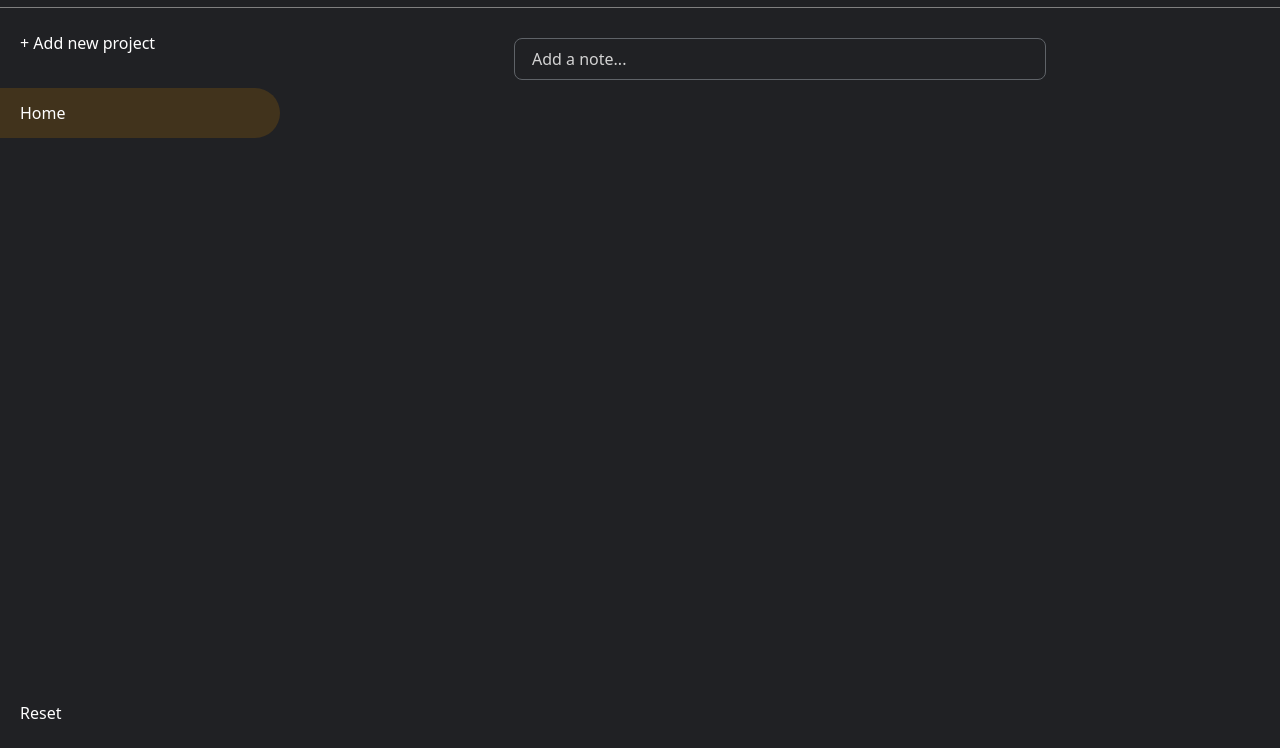
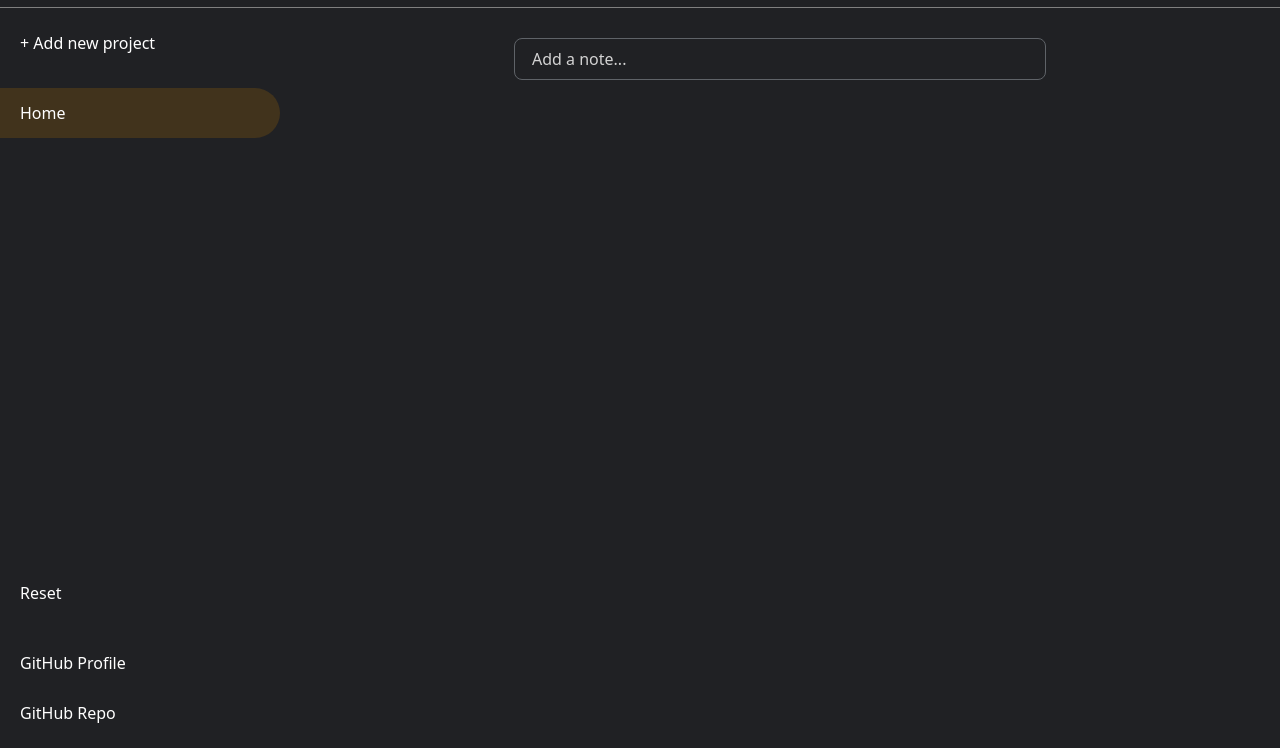
Before and after one commit to McStanley/todo-list, a website built with webpack: page src/index.html in a window 1280 px wide. Shown: the part 52-800 px from the top of the page. Built offline with nearby package versions, Linux system fonts and the light colour scheme.

Commit message:
Add links to GitHub

```diff
--- a/src/index.html
+++ b/src/index.html
@@ -22,6 +22,14 @@
             <!-- Projects go here -->
         </nav>
         <div role="button" id="btn-reset" class="btn-nav">Reset</div>
+        <div class="github-links">
+            <a href="https://github.com/McStanley" target="_blank">
+                <div role="button" class="btn-nav">GitHub Profile</div>
+            </a>
+            <a href="https://github.com/McStanley/todo-list" target="_blank">
+                <div role="button" class="btn-nav">GitHub Repo</div>
+            </a>
+        </div>
     </aside>
     <main class="main">
         <form id="form-add">
--- a/src/style.css
+++ b/src/style.css
@@ -41,6 +41,11 @@ option {
     color: lightgrey;
 }
 
+a {
+    color: inherit;
+    text-decoration: none;
+}
+
 .header {
     grid-area: header;
     display: flex;
@@ -54,11 +59,11 @@ option {
     grid-area: aside;
     display: flex;
     flex-direction: column;
+    gap: 20px;
 }
 
 .nav {
     flex: 1;
-    margin: 20px 0px;
     display: flex;
     flex-direction: column;
 }
```
Also changed, not shown: dist/index.html, dist/main.js.
